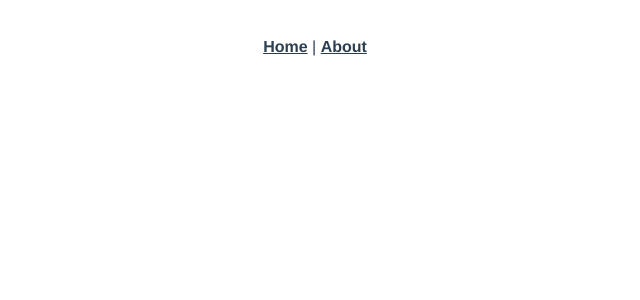
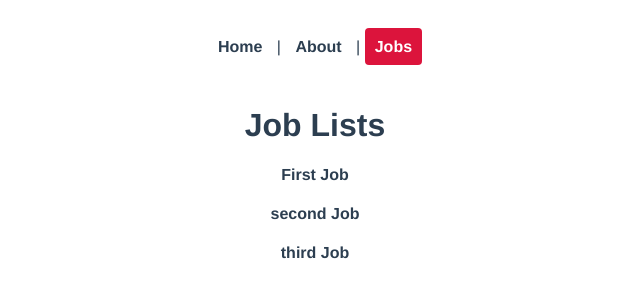
Before and after one commit to towsifzilani/vue-route-jobs, a Vue app: page /jobs in a window 1280 px wide. Before the commit this address had no page. Shown: the top 300 px of the page, without its empty margins (325-965 px from the left). Built offline with nearby package versions, Linux system fonts and the light colour scheme.

Commit message:
VUe Router Jobs

```diff
--- a/src/App.vue
+++ b/src/App.vue
@@ -1,7 +1,8 @@
 <template>
-  <nav>
+  <nav id="nav">
     <router-link to="/">Home</router-link> |
-    <router-link to="/about">About</router-link>
+    <router-link :to="{ name: 'About' }">About</router-link> |
+    <router-link :to="{ name: 'Jobs' }">Jobs</router-link>
   </nav>
   <router-view/>
 </template>
@@ -19,12 +20,15 @@ nav {
   padding: 30px;
 }
 
-nav a {
+#nav a {
   font-weight: bold;
   color: #2c3e50;
+  text-decoration: none;
+  padding: 10px;
+  border-radius: 4px;
 }
-
-nav a.router-link-exact-active {
-  color: #42b983;
+#nav a.router-link-exact-active {
+  color: white;
+  background: crimson;
 }
 </style>
--- a/src/router/index.js
+++ b/src/router/index.js
@@ -1,5 +1,7 @@
 import { createRouter, createWebHistory } from 'vue-router'
 import HomeView from '../views/HomeView.vue'
+import AboutView from '../views/AboutView.vue'
+import JobsView from '../views/JobsView.vue'
 
 const routes = [
   {
@@ -9,11 +11,13 @@ const routes = [
   },
   {
     path: '/about',
-    name: 'about',
-    // route level code-splitting
-    // this generates a separate chunk (about.[hash].js) for this route
-    // which is lazy-loaded when the route is visited.
-    component: () => import(/* webpackChunkName: "about" */ '../views/AboutView.vue')
+    name: 'About',
+    component: AboutView
+  },
+  {
+    path: '/jobs',
+    name: 'Jobs',
+    component: JobsView
   }
 ]
 
--- a/src/views/HomeView.vue
+++ b/src/views/HomeView.vue
@@ -1,18 +1,12 @@
 <template>
   <div class="home">
-    <img alt="Vue logo" src="../assets/logo.png">
-    <HelloWorld msg="Welcome to Your Vue.js App"/>
+    <h1>Hello ! Welcome to the home.</h1>
   </div>
 </template>
 
 <script>
-// @ is an alias to /src
-import HelloWorld from '@/components/HelloWorld.vue'
 
 export default {
-  name: 'HomeView',
-  components: {
-    HelloWorld
-  }
+
 }
 </script>
--- /dev/null
+++ b/src/views/JobsView.vue
@@ -0,0 +1,26 @@
+<template>
+  <div>
+    <h1>Job Lists</h1>
+    <div v-for="job in jobs" :key="job.id">
+        <h4>{{ job.title }}</h4>
+    </div>
+  </div>
+</template>
+
+<script>
+export default {
+    data() {
+        return {
+            jobs:[
+                {id: 1, title:"First Job", details: 'lorem 1'},
+                {id: 2, title:"second Job", details: 'lorem 2'},
+                {id: 3, title:"third Job", details: 'lorem 3'}
+            ]
+        }
+    }
+}
+</script>
+
+<style>
+
+</style>
```
Also changed, not shown: src/views/AboutView.vue (line endings or trailing spaces).
